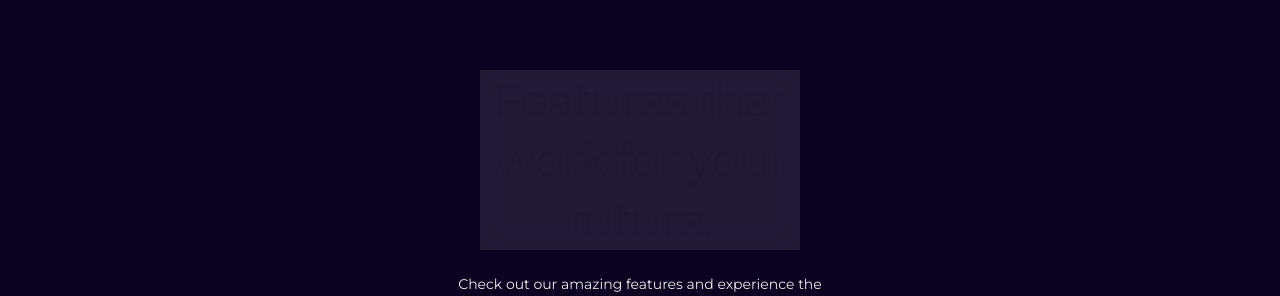
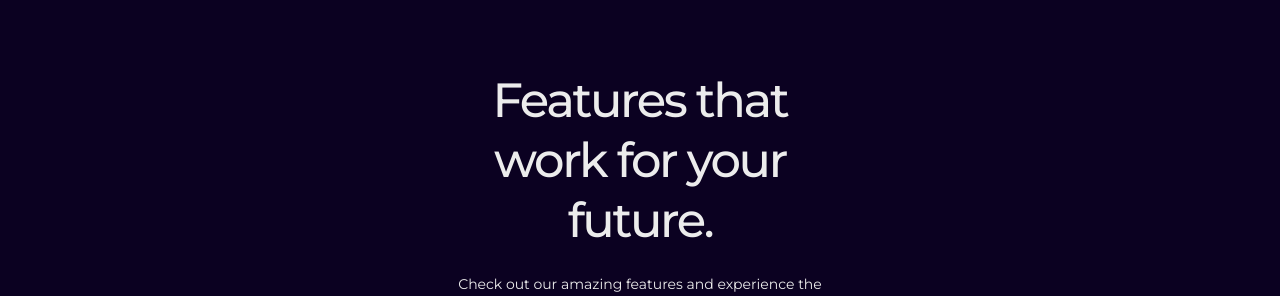
Before and after one commit to Yacinemsi/my-nuxt-project, a Nuxt app: page / in a window 1280 px wide. Shown: the part 1539-1835 px from the top of the page. Built offline with nearby package versions, Linux system fonts and the light colour scheme.

Commit message:
correction du style d'un des titre

```diff
--- a/components/Features.vue
+++ b/components/Features.vue
@@ -2,7 +2,7 @@
   <section class="w-full">
     <div class="mx-auto flex flex-col gap-6 justify-center items-center">
       <h2
-        class="text-customGray bg-white opacity-10 backdrop-blur-lg w-full max-w-xs text-5xl text-center tracking-tighter font-medium leading-tight"
+        class="text-customGray w-full max-w-xs text-5xl text-center tracking-tighter font-medium leading-tight"
       >
         Features that work for your future.
       </h2>
```
